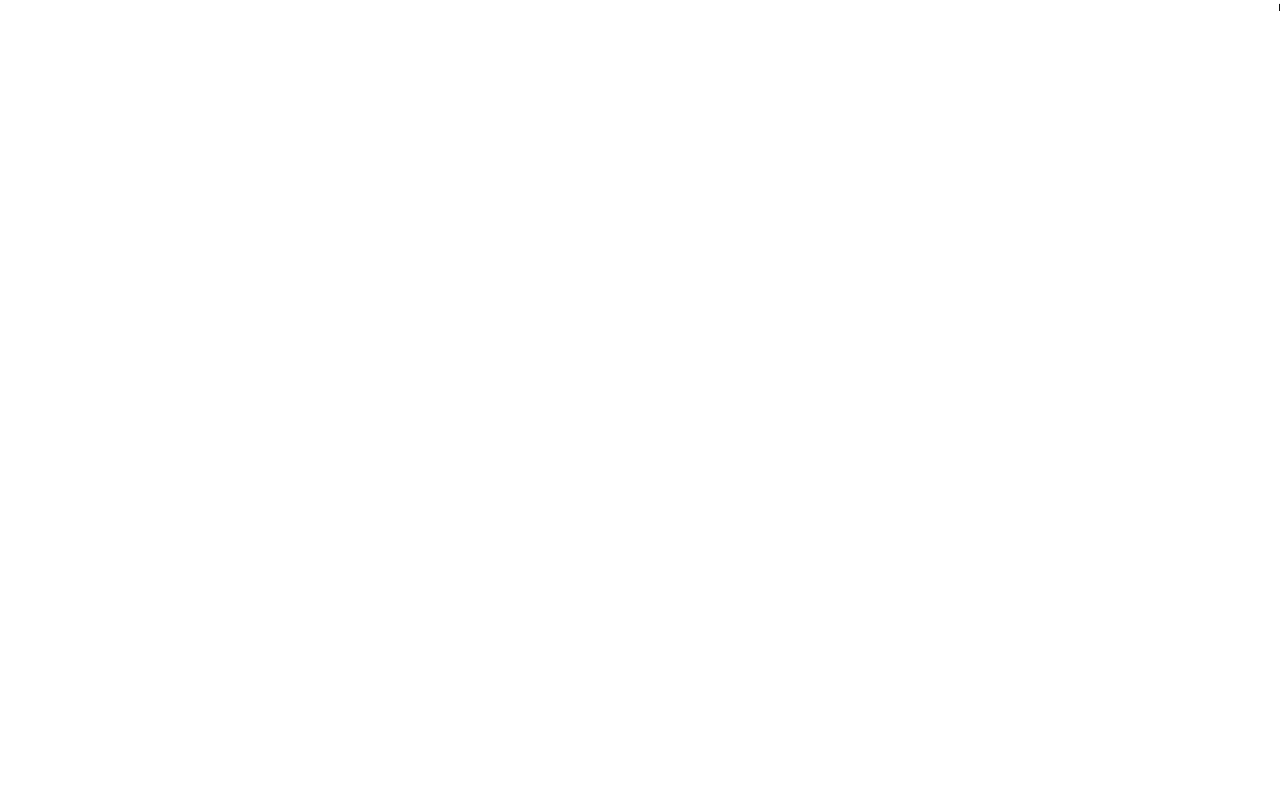
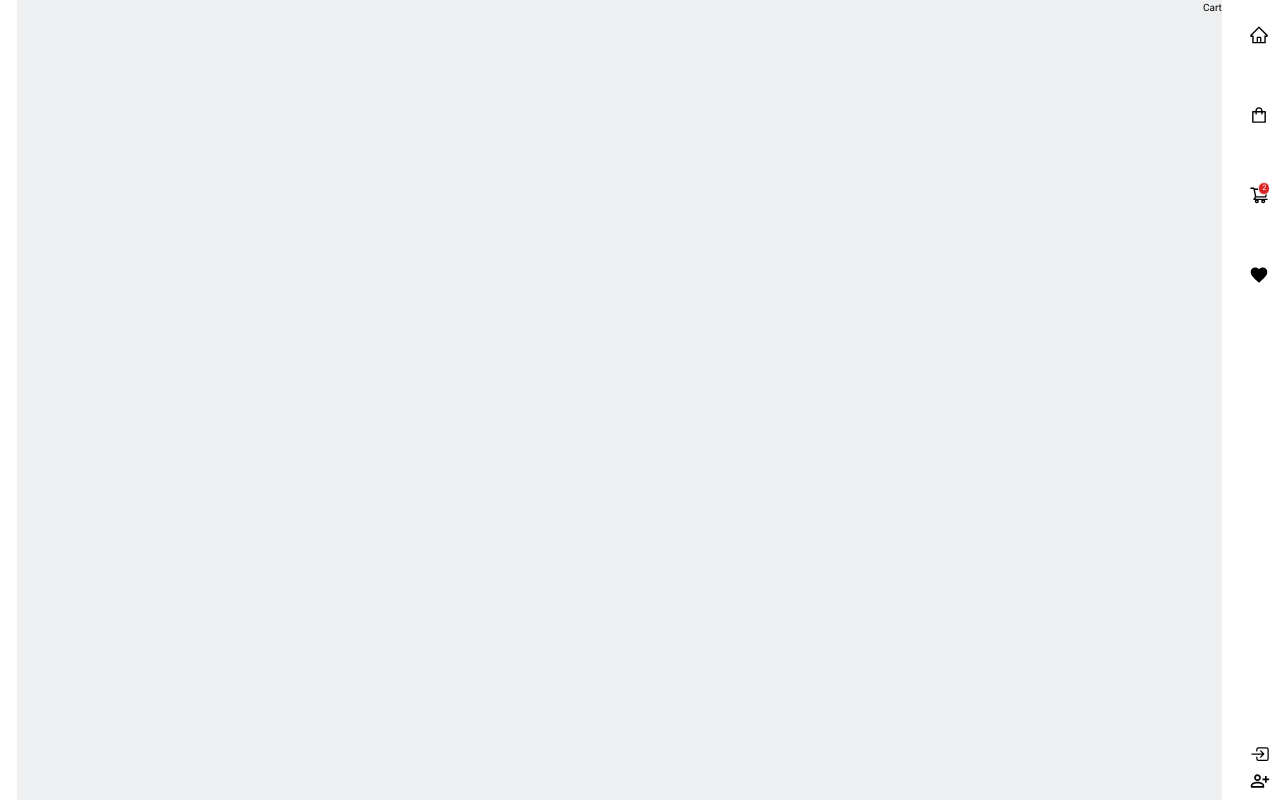
Before and after one commit to mahsanajafii/e-commerce, a React (Vite) app: page /cart in a window 1280 px wide. Before the commit this address had no page. Built offline with nearby package versions, Linux system fonts and the light colour scheme.

Commit message:
feat: :sparkles: create specific route for Cart
#53

```diff
--- /dev/null
+++ b/src/components/cart/Cart.tsx
@@ -0,0 +1,5 @@
+const Cart = () => {
+  return <div>Cart</div>;
+};
+
+export default Cart;
--- /dev/null
+++ b/src/pages/cartPage/CartPage.tsx
@@ -0,0 +1,6 @@
+import Cart from "../../components/cart/Cart";
+const CartPage = () => {
+  return <Cart />;
+};
+
+export default CartPage;
--- a/src/pages/index/pages.ts
+++ b/src/pages/index/pages.ts
@@ -6,8 +6,9 @@ import NotFoundPage from "../notFoundPage/NotFoundPage";
 import FavoritesPage from "../favoritesPage/FavoritesPage";
 import CheckoutPage from "../checkoutPage/CheckoutPage";
 import ProfilePage from "../profilePage/ProfilePage";
+import CartPage from "../cartPage/CartPage";
 
 /* import the page here*/
 
 // EXPORT your page ==>
-export { AuthenticationPage, DashBoardPage, HomePage, NotFoundPage, FavoritesPage,ProfilePage ,CheckoutPage };
+export { AuthenticationPage, DashBoardPage, HomePage, NotFoundPage, FavoritesPage, ProfilePage, CheckoutPage, CartPage };
--- a/src/routes/Router.tsx
+++ b/src/routes/Router.tsx
@@ -7,6 +7,7 @@ import {
   CheckoutPage,
   ProfilePage,
   FavoritesPage,
+  CartPage,
 } from "../pages/index/pages";
 
 /*
@@ -48,6 +49,10 @@ const routes = createBrowserRouter([
         path: "/profile",
         element: <ProfilePage />,
       },
+      {
+        path: "/cart",
+        element: <CartPage />,
+      },
     ],
   },
 ]);
```
